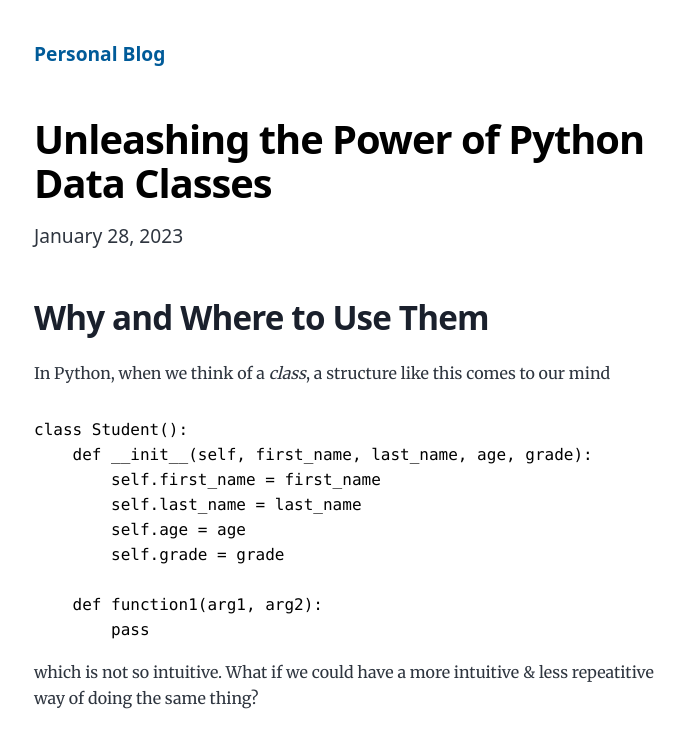
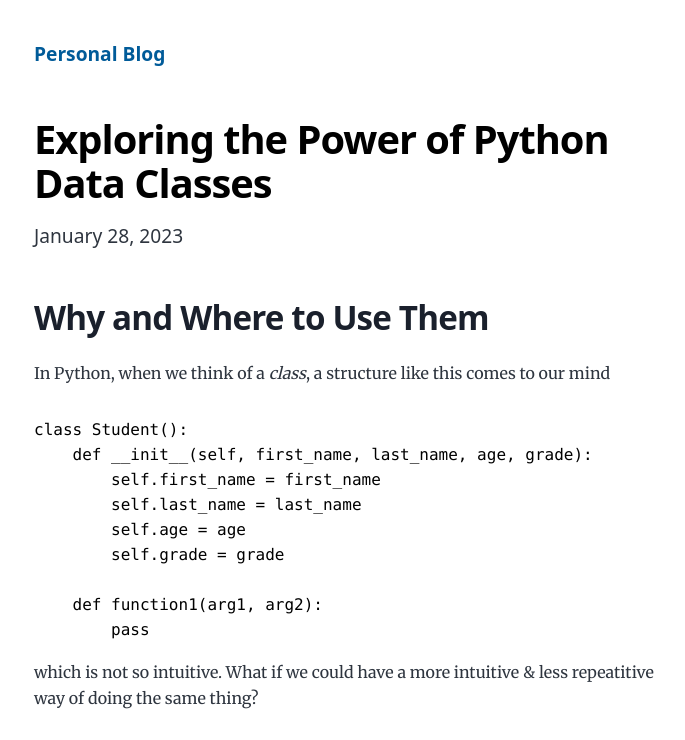
Before and after one commit to dhruv-agg/gatsby-blog, a Gatsby site: page /python-dataclasses/ in a window 1280 px wide. Shown: the top 740 px of the page, without its empty margins (290-975 px from the left). Built offline with nearby package versions, Linux system fonts and the light colour scheme; Gatsby itself is replaced by a stand-in of ours; some packages are replaced by stand-ins of ours; code samples lack their colours.

Commit message:
updates blog title

```diff
--- a/content/blog/python-dataclasses/index.md
+++ b/content/blog/python-dataclasses/index.md
@@ -1,5 +1,5 @@
 ---
-title: "Unleashing the Power of Python Data Classes"
+title: "Exploring the Power of Python Data Classes"
 date: "2023-01-28T23:46:37.121Z"
 ---
 ## Why and Where to Use Them
```
